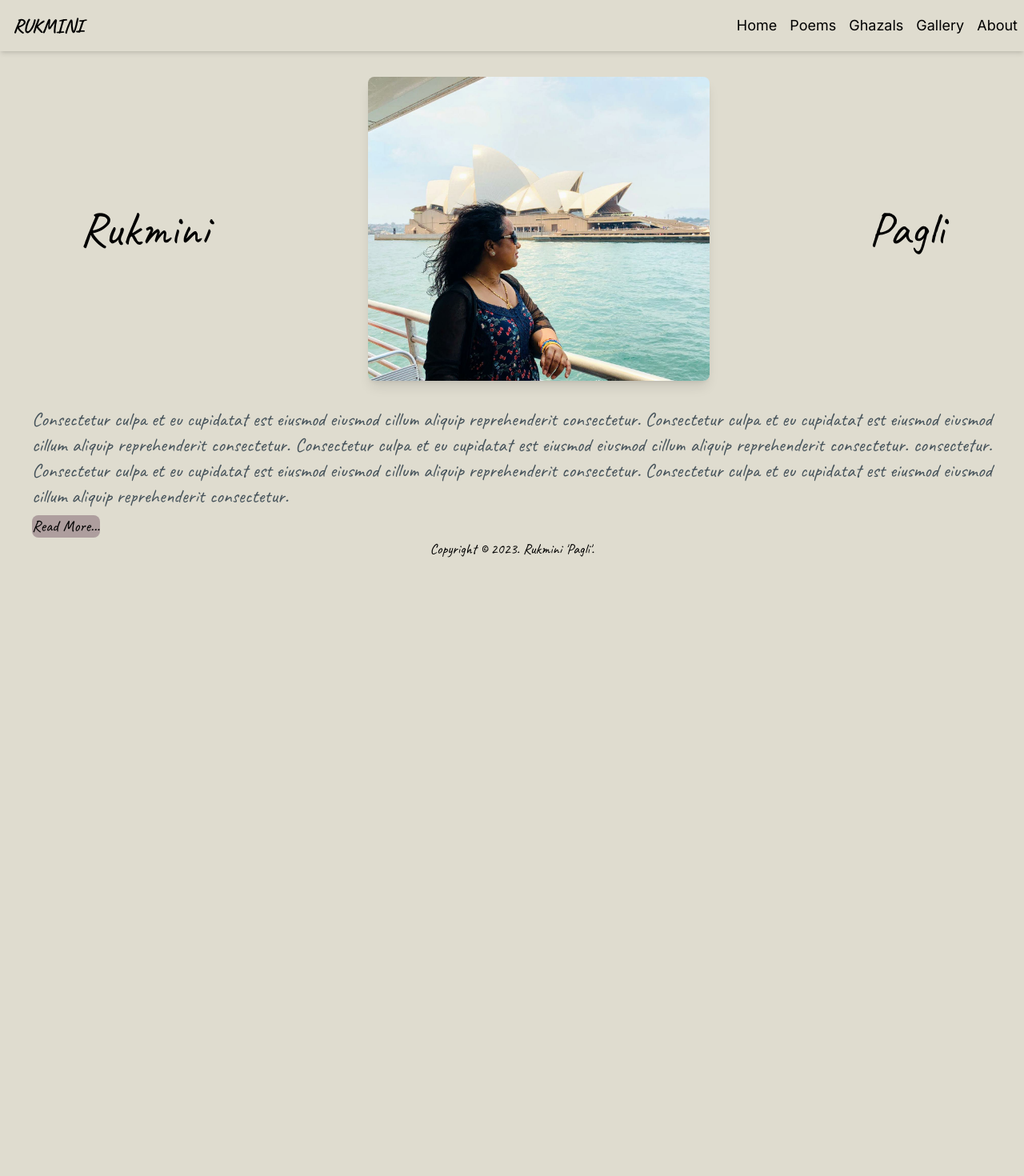
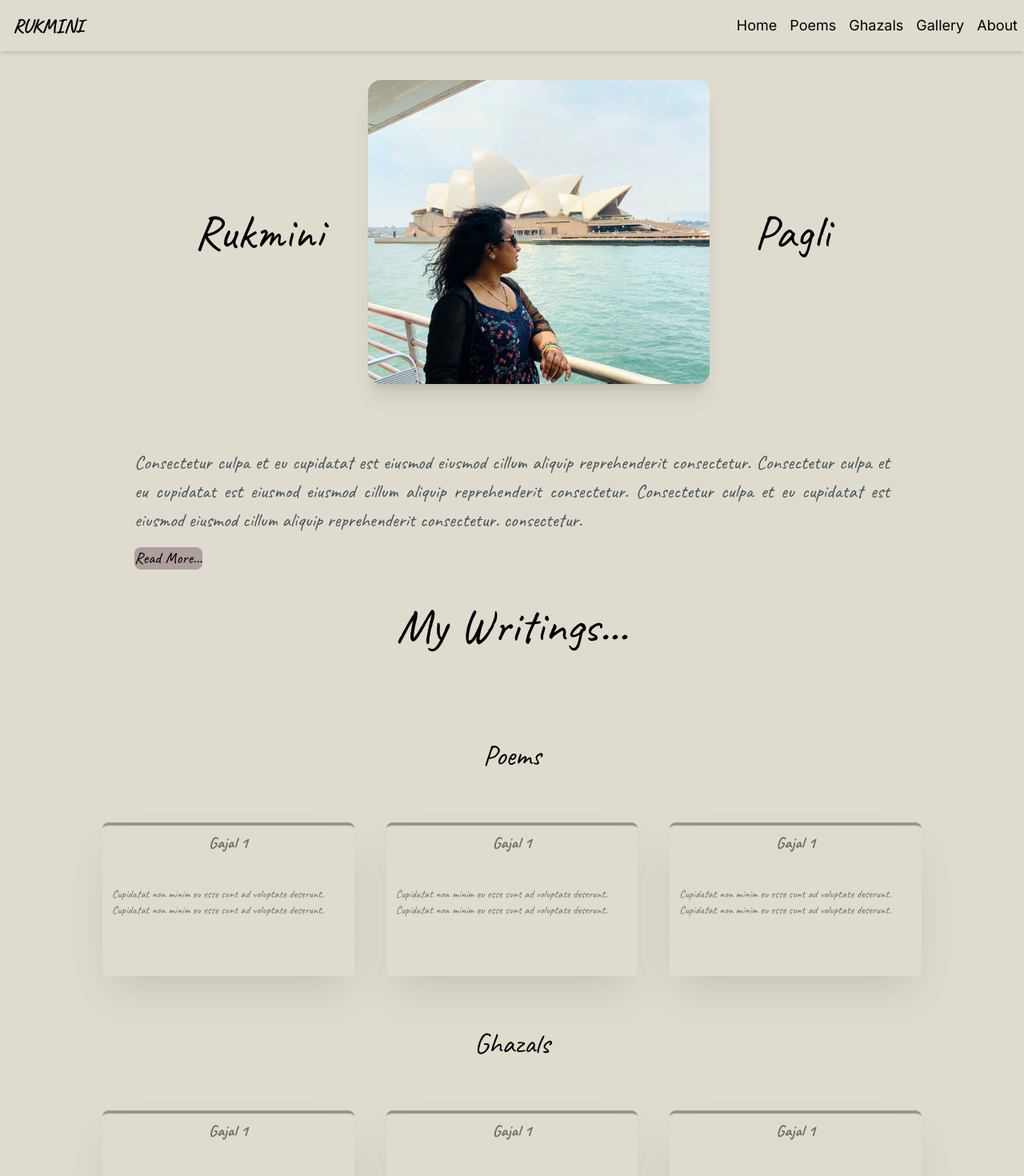
Before and after one commit to nur0078/pagli-writes, a React (Vite) app: page / in a window 1280 px wide. Shown: the top 1470 px of the page at 80% size. Before the commit the page ends 864 px from the top, so only its background shows below. Built offline with nearby package versions, Linux system fonts and the light colour scheme.

Commit message:
added card sections in landing.

```diff
--- a/src/components/LandingPage.tsx
+++ b/src/components/LandingPage.tsx
@@ -2,30 +2,68 @@ import React from 'react';
 import Navbar from './Navbar';
 import CoverPic from '../assets/images/sydney.jpeg';
 import Footer from './Footer';
+import Card from './Card';
 
 const LandingPage = () => {
   return (
     <div>
       <Navbar />
+
+      {/* LANDING COVER */}
       <div className="h-screen">
-        <div className="flex justify-around  py-8 items-center">
+        <div className="flex justify-center gap-14 flex-wrap pt-9 items-center">
           <h1 className="text-6xl  ">Rukmini</h1>
-          <img className="rounded-lg shadow-lg w-1/3 " src={CoverPic} alt="Ruku in Sydney" />
+
+          {/* COVER IMAGE */}
+          <img className="rounded-2xl shadow-xl w-1/3 " src={CoverPic} alt="Ruku in Sydney" />
+
           <h1 className="text-6xl">Pagli</h1>
         </div>
-        <div className="px-10">
-          <p className="text-2xl text-pencil text-justify ">
+
+        {/* MONOLOGUE */}
+        <div className="px-10 w-4/5 m-auto pt-20 ">
+          <p className="text-2xl text-pencil  text-justify max-w-screen leading-9">
             Consectetur culpa et eu cupidatat est eiusmod eiusmod cillum aliquip reprehenderit
             consectetur. Consectetur culpa et eu cupidatat est eiusmod eiusmod cillum aliquip
             reprehenderit consectetur. Consectetur culpa et eu cupidatat est eiusmod eiusmod cillum
-            aliquip reprehenderit consectetur. consectetur. Consectetur culpa et eu cupidatat est
-            eiusmod eiusmod cillum aliquip reprehenderit consectetur. Consectetur culpa et eu
-            cupidatat est eiusmod eiusmod cillum aliquip reprehenderit consectetur.
+            aliquip reprehenderit consectetur. consectetur.
           </p>
+
+          {/* READ MORE BUTTON */}
           <a href="/about" className=" align-center">
-            <button className="text-xl mt-2 bg-btn rounded-lg"> Read More... </button>
+            <button className="text-xl bg-btn rounded-lg mt-4 "> Read More... </button>
           </a>
         </div>
+
+        {/* MY WRITING */}
+        <h1 className="text-6xl text-center w-screen pt-10 ">My Writings...</h1>
+
+        {/* POEMS SECTION*/}
+        <h3 className="text-4xl text-center w-screen pt-28">Poems</h3>
+
+        {/* POEM DISPLAY CARDS */}
+        <div className="flex justify-center w-4/5 m-auto pt-16">
+          <div className="flex gap-10 max-w-full ">
+            <Card />
+            <Card />
+            <Card />
+          </div>
+        </div>
+
+        {/* GHAZALS SECTION */}
+
+        <h3 className="text-4xl text-center w-screen pt-16">Ghazals</h3>
+
+        {/* GHAZAL DISPLAY CARDS */}
+        <div className="flex justify-center w-4/5 m-auto pt-16">
+          <div className="flex gap-10 max-w-full ">
+            <Card />
+            <Card />
+            <Card />
+          </div>
+        </div>
+
+        {/* FOOTER */}
         <Footer />
       </div>
     </div>
```
